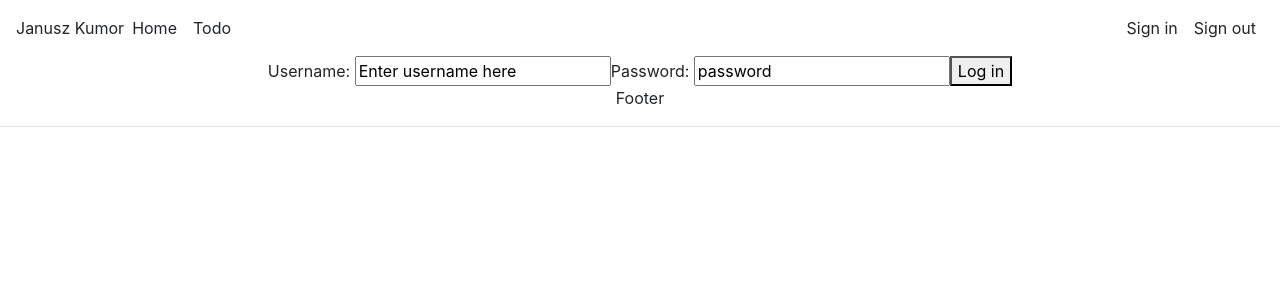
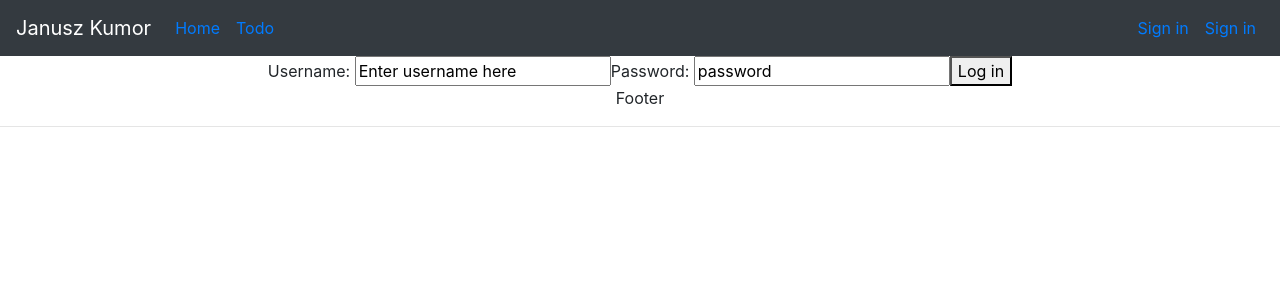
Before and after one commit to jkumz/fullstack-todo-list, a React (Create React App) app: page / in a window 1280 px wide. Shown: the top 300 px of the page. Built offline with nearby package versions, Linux system fonts and the light colour scheme.

Commit message:
added links to header items

```diff
--- a/src/components/todo/TodoApp.jsx
+++ b/src/components/todo/TodoApp.jsx
@@ -36,15 +36,15 @@ class HeaderComponent extends Component {
     render() {
         return (
             <header>
-                <nav className="navbar navbar-expand-md">
-                    <div><a>Janusz Kumor</a></div>
+                <nav className="navbar navbar-expand-md navbar-dark bg-dark">
+                    <div><a href="https://github.com/jkumz" className="navbar-brand">Janusz Kumor</a></div>
                     <ul className="navbar-nav">
-                        <li className="nav-link">Home</li>
-                        <li className="nav-link">Todo</li>
+                        <li className="nav-link"><Link to="/welcome">Home</Link></li>
+                        <li className="nav-link"><Link to="/todo">Todo</Link></li>
                     </ul>
                     <ul className="navbar-nav navbar-collapse justify-content-end">
-                        <li className="nav-link">Sign in</li>
-                        <li className="nav-link">Sign out</li>
+                        <li className="nav-link"><Link to="/login">Sign in</Link></li>
+                        <li className="nav-link"><Link to="/logout">Sign in</Link></li>
                     </ul>
                 </nav>
             </header>
```
